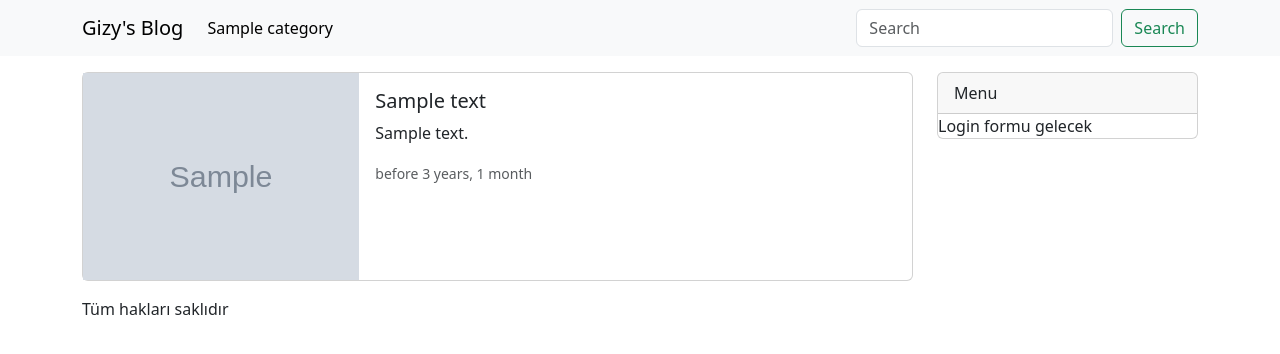
After one commit to atak-05/gizyBlog, a Django app: a page that uses blog/templates/pages/detail.html in a window 1280 px wide. The commit adds this page. Shown: the top 354 px of the page. Run offline with Django 4.2, Linux system fonts and the light colour scheme; tables that the repository leaves empty hold one stand-in row (values such as "Sample post"); grey boxes marked "Sample" are stand-in pictures; some libraries are stand-ins or nearby versions.

Commit message:
created detail page

```diff
--- a/blog/templates/pages/category.html
+++ b/blog/templates/pages/category.html
@@ -11,7 +11,11 @@
       </div>
       <div class="col-md-8">
         <div class="card-body">
-          <h5 class="card-title">{{text.title}}</h5>
+          <h5 class="card-title">
+            <a href = '{% url 'detail' slug=text.slug %}' >
+              {{text.title}}
+            </a>
+          </h5>
           <p class="card-text">{{text.content |safe|truncatechars_html:100 }}</p>
           <p class="card-text">
             <small class="text-muted"
--- /dev/null
+++ b/blog/templates/pages/detail.html
@@ -0,0 +1,24 @@
+{% extends 'base.html' %}
+{% block title %} {{text.title}} {% endblock %}
+
+
+{% block content%}
+  <div class="card mb-3">
+    <div class="row g-0">
+      <div class="col-md-4">
+        <img src=" {{text.image.url}} " class="img" alt="..." />
+      </div>
+      <div class="col-md-8">
+        <div class="card-body">
+          <h5 class="card-title">{{text.title}}</h5>
+          <p class="card-text">{{text.content |safe }}</p>
+          <p class="card-text">
+            <small class="text-muted"
+              >before {{text.updatedAtTime|timesince}}
+            </small>
+          </p>
+        </div>
+      </div>
+    </div>
+  </div>
+{% endblock %}
--- a/blog/urls.py
+++ b/blog/urls.py
@@ -2,7 +2,8 @@ from django.urls import path
 from blog.views import (contact,
                         home,
                         category,
-                        mytext)
+                        mytext,
+                        detail)
 
 # * config/urls içerisinden gelen istediğin cevabı burada blog için
 urlpatterns = [
@@ -10,4 +11,5 @@ urlpatterns = [
     path('contact' , contact, name='contact'),
     path('category/<slug:categorySlug>', category, name='category'),
     path('mytext', mytext, name='mytext'),
+    path('detail/<slug:slug>', detail, name='detail'),
 ]
--- a/blog/views/__init__.py
+++ b/blog/views/__init__.py
@@ -2,3 +2,4 @@ from .contact import contact
 from .home import home
 from .category import category
 from .mytext import mytext
+from .detail import detail
--- /dev/null
+++ b/blog/views/detail.py
@@ -0,0 +1,11 @@
+from django.shortcuts import render, get_object_or_404
+from blog.models import textModel, commentModel
+
+def detail(request,slug):
+    text = get_object_or_404(textModel, slug=slug)
+    print(text)
+    comment = text.commentS.all()
+    return render(request,'pages/detail.html', context={
+        'text': text,
+        'comment': comment
+    })
```
Also changed, not shown: blog/templates/pages/home.html (+7 -1 lines).
